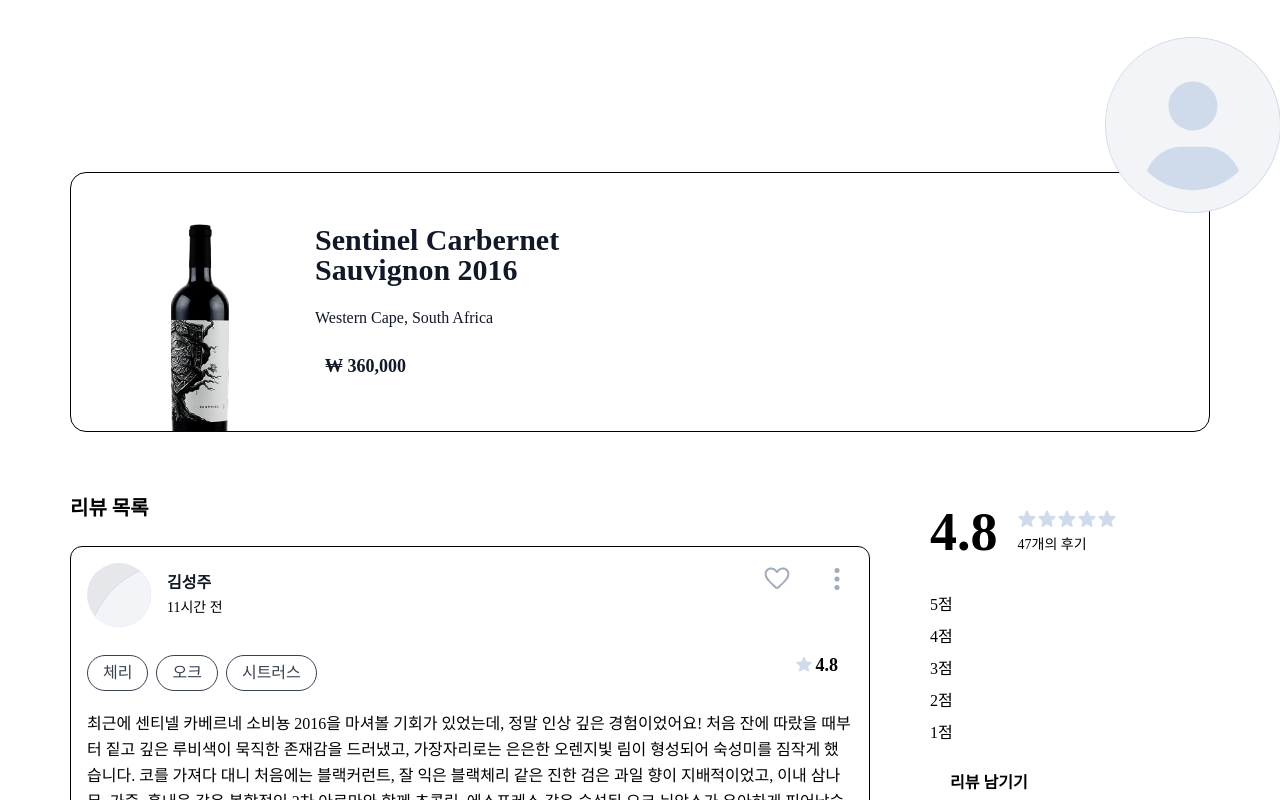
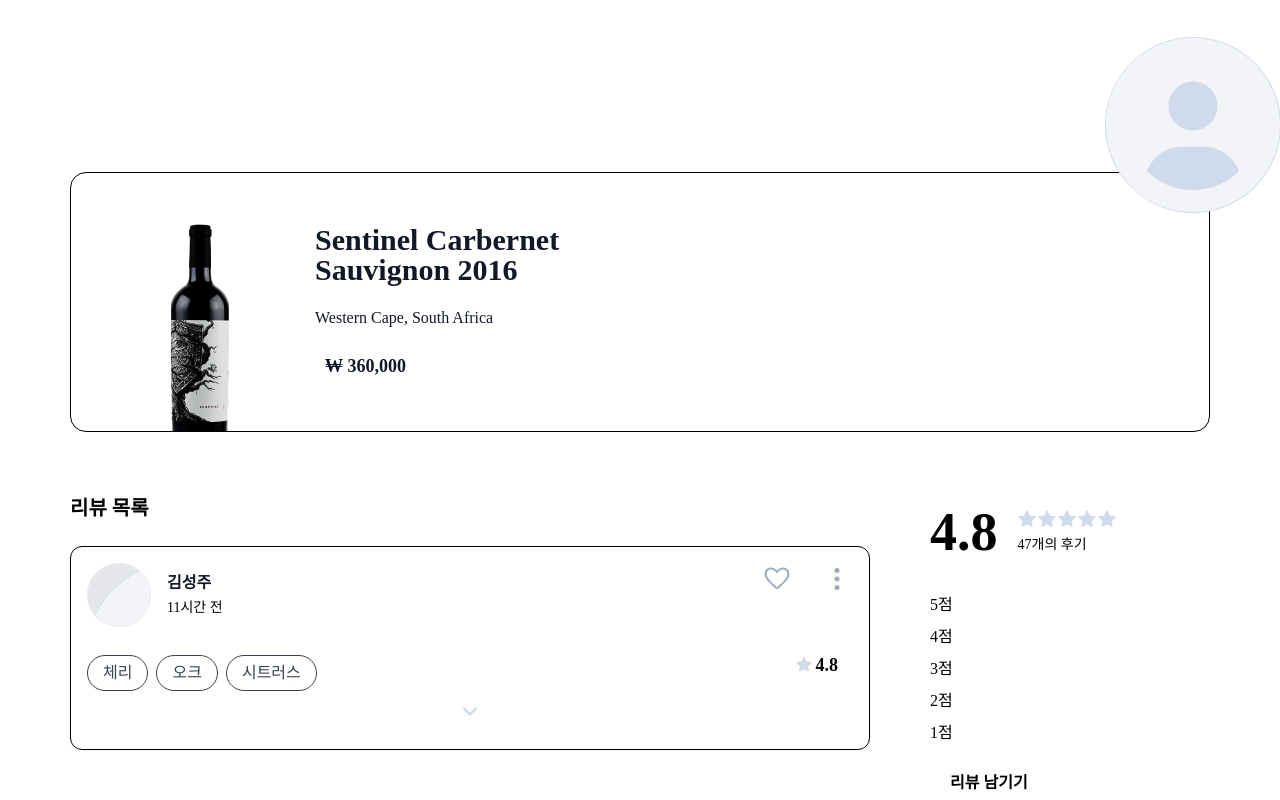
Before and after one commit to summerDev96/WHYNE_FE, a Next.js app: page /wines/1 in a window 1280 px wide. Shown: the top 800 px of the page. Built offline with nearby package versions, Linux system fonts and the light colour scheme; a web font is replaced by a local one.

Commit message:
feat: ReviewCard컴포넌트에 useClickToggle 훅 추가하기

```diff
--- a/src/components/common/card/ReviewCard.tsx
+++ b/src/components/common/card/ReviewCard.tsx
@@ -1,6 +1,11 @@
 import React from 'react';
 
+import clsx from 'clsx';
+
+import ShowMoreBtn from '@/assets/showMoreBtn.svg';
 import { Badge } from '@/components/ui/badge';
+import { Button } from '@/components/ui/button';
+import useClickToggle from '@/hooks/useClickToggle';
 import { cn } from '@/lib/utils';
 
 interface ReviewCardProps {
@@ -28,6 +33,8 @@ export function ReviewCard({
   flavorSliderSlot,
   className,
 }: ReviewCardProps) {
+  const { isOpen, onToggle } = useClickToggle();
+
   return (
     <div
       className={cn(
@@ -71,14 +78,25 @@ export function ReviewCard({
       </div>
 
       {/* 리뷰 텍스트 */}
-      {reviewText && (
+      {isOpen && reviewText && (
         <p className='mt-5 text-[14px] md:text-[16px] leading-6 md:leading-[26px] text-gray-800'>
           {reviewText}
         </p>
       )}
 
       {/* 슬라이더 */}
-      {flavorSliderSlot && <div className='mt-4 md:mt-6 xl:mt-5'>{flavorSliderSlot}</div>}
+      {isOpen && flavorSliderSlot && <div className='mt-4 md:mt-6 xl:mt-5'>{flavorSliderSlot}</div>}
+      <Button
+        width={null} //버튼 디폴트 덮어씌우기
+        variant='onlyCancel'
+        onClick={onToggle}
+        className={clsx({
+          'border-0 mx-auto [&_svg]:w-[30px] [&_svg]:h-[30px] block': true,
+          'scale-y-[-1]': isOpen,
+        })}
+      >
+        <ShowMoreBtn />
+      </Button>
     </div>
   );
 }
--- /dev/null
+++ b/src/hooks/useClickToggle.tsx
@@ -0,0 +1,13 @@
+import { useState } from 'react';
+
+function useClickToggle() {
+  const [isOpen, setIsOpen] = useState(false);
+
+  function onToggle() {
+    setIsOpen(!isOpen);
+  }
+
+  return { isOpen, onToggle };
+}
+
+export default useClickToggle;
```
Also changed, not shown: src/assets/showMoreBtn.svg (added).
